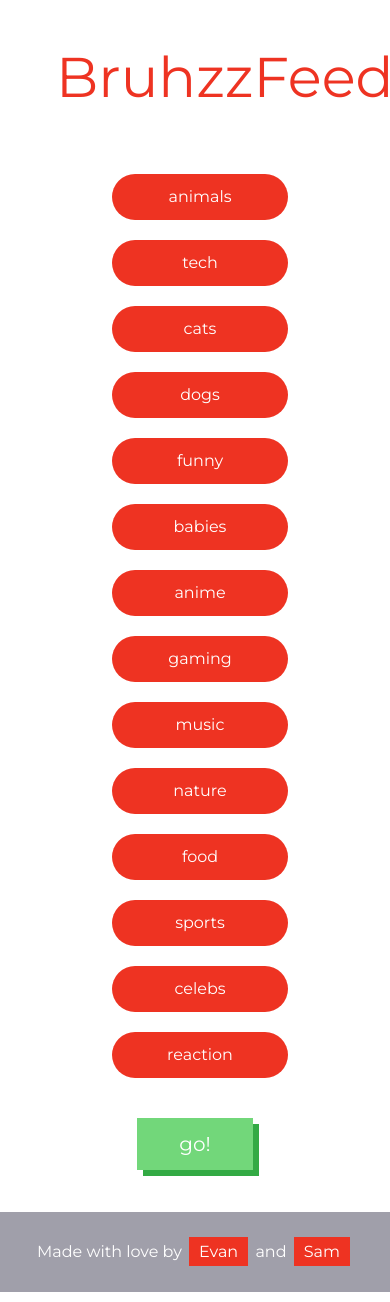
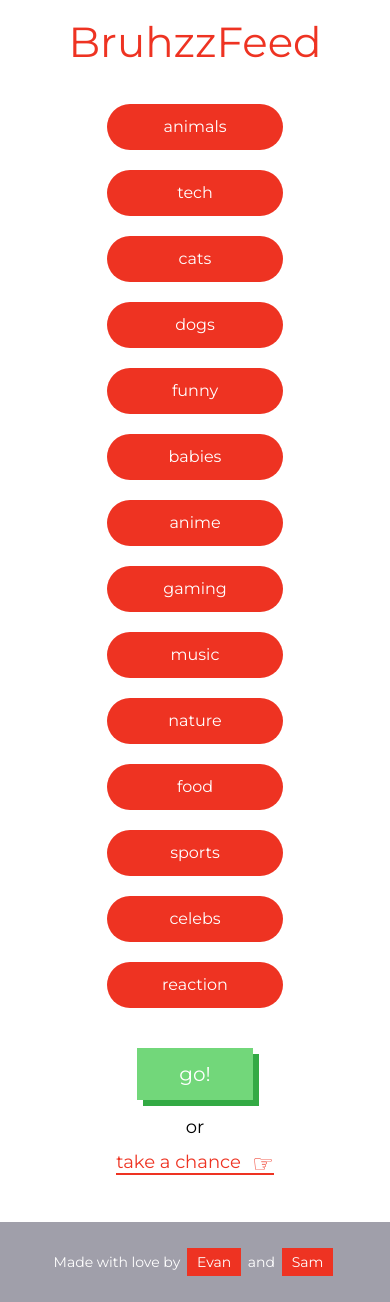
Before and after one commit to evantarrh/bruhzzfeed, a Flask app: page / in a window 390 px wide. Run offline with Flask 2, Linux system fonts and the light colour scheme; some libraries are stand-ins or nearby versions.

Commit message:
better mobile behavior

```diff
--- a/static/css/app.css
+++ b/static/css/app.css
@@ -164,7 +164,7 @@ button:hover {
   text-align: center;
 }
 
-.error > p > a {
+.error > p > a, .mobile-only > a {
   color: #e32;
   text-decoration: none;
   padding-right: 2px;
@@ -174,11 +174,38 @@ button:hover {
   box-shadow: 0 2px #e32;
 }
 
+.mobile-only {
+  display: none;
+}
+
+.mobile-only > p {
+  line-height: 2.5rem;
+  font-size: 18px;
+}
+
+.mobile-only > p > a {
+  color: #e32;
+  box-shadow: 0 2px #e32;
+  line-height: 2rem;
+  text-decoration: none;
+}
+
+.mobile-only > p > a::after {
+  content: " \261E";
+  margin-left: 5px;
+  line-height: 0;
+  position: relative;
+  top: 4px;
+  color: #e32;
+  font-size: 24px;
+}
+
 /* ~~~~~~~~~~~~~~~~~~ ARTICLE ~~~~~~~~~~~~~~~~~~~~~~ */
 
 img {
   display:block;
-  width: 400px;
+  max-width: 400px;
+  width: 100%;
   margin: 0 auto;
   padding-top: 10px;
 }
@@ -190,7 +217,8 @@ img {
 }
 
 .list-item {
-  width: 400px;
+  max-width: 400px;
+  width: 100%;
   line-height: 2rem;
   font-size: 1.25rem;
   display: block;
@@ -239,33 +267,45 @@ footer > div > a {
   }
 
   h1 {
+    font-size: 3rem;
+    line-height: 4rem;
     text-align: center;
     margin: 1rem;
-  }
-
-  .title {
-    font-size: 3rem;
-    line-height: 4rem;
-    text-align: left;
+    padding: 0;
   }
 
   ul {
     margin: 0px auto;
     margin-bottom: 20px;
-    width: 400px;
+    width: 320px;
   }
 
   li {
     float: none;
     margin: 20px auto;
-    width: 40%;
+    width: 50%;
+  }
+
+  footer {
+    font-size: 14px;
+  }
+
+  .mobile-only {
+    display: block;
+    text-align: center;
+    line-height: 2rem;
+    margin-bottom: 3rem;
+  }
+
+  .submit {
+    margin-bottom: 10px;
   }
 }
 
 @media only screen and (max-width: 500px) {
   .title {
-    font-size: 2.5rem;
-    line-height: 3rem;
-    margin: 0;
+    font-size: 2rem;
+    line-height: 2.5rem;
+    margin: 1rem;
   }
 }
--- a/templates/index.html
+++ b/templates/index.html
@@ -11,4 +11,9 @@
 
   <button class="submit">go!</button>
 
+  <div class="mobile-only">
+    <p>or</p>
+    <p><a href="random">take a chance</a></p>
+  </div>
+
 {% endblock %}
```
